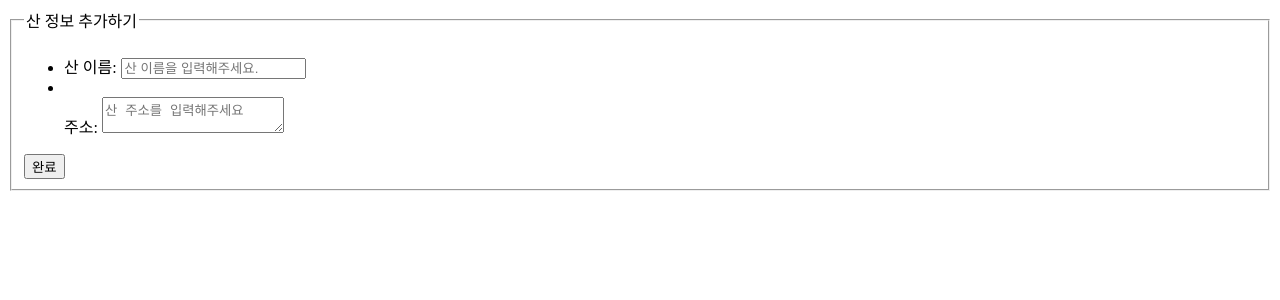
After one commit to miracle3070/Matdungsan, a Django app: page /addMountain/ in a window 1280 px wide. The commit adds this page. Shown: the top 300 px of the page. Run offline with Django 3.2, Linux system fonts and the light colour scheme.

Commit message:
Added adding mountain info page

```diff
--- a/Matdungsan/urls.py
+++ b/Matdungsan/urls.py
@@ -20,4 +20,5 @@ urlpatterns = [
     path('admin/', admin.site.urls),
     path('', include('pageapp.urls')),
     path('accounts/', include('accounts.urls')),
+    path('', include('mountains.urls')),
 ]
--- /dev/null
+++ b/mountains/templates/addMountain.html
@@ -0,0 +1,27 @@
+<!DOCTYPE html>
+<html lang="en">
+<head>
+    <meta charset="UTF-8">
+    <meta name="viewport" content="width=device-width, initial-scale=1.0">
+    <title>맛등산 산 정보 추가</title>
+</head>
+<body>
+    <fieldset>
+        <legend>산 정보 추가하기</legend>
+        <form method="POST" action="{% url 'mountains:addMountain' %}">
+            {% csrf_token %}
+            <ul>
+                <li>
+                    <label>산 이름: <input type="text" name="mountain_name" placeholder="산 이름을 입력해주세요."></label>
+                </li>
+                <li>
+                    <br>
+                    <label>주소: <textarea name="mountain_address" placeholder="산 주소를 입력해주세요"></textarea></label>
+                </li>
+            </ul>
+            <input type="submit" value="완료">
+        </form>
+    </fieldset>
+
+</body>
+</html>
--- /dev/null
+++ b/mountains/urls.py
@@ -0,0 +1,9 @@
+from django.urls import path
+from . import views
+
+app_name = 'mountains'
+
+urlpatterns = [
+    path("addMountain/", views.addMountain, name="addMountain"),
+
+]
--- a/mountains/views.py
+++ b/mountains/views.py
@@ -1,3 +1,9 @@
 from django.shortcuts import render
+from django.http import HttpResponse
 
 # Create your views here.
+
+def addMountain(request):
+    if request.method == "POST":
+        return HttpResponse("잘 되네!")
+    return render(request, "addMountain.html")
--- a/pageapp/templates/completeClimbing.html
+++ b/pageapp/templates/completeClimbing.html
@@ -15,5 +15,9 @@
         <input type="submit" value="완등">
     </form>
 
+    <h2>팔공산</h2>
+    <a href="{% url 'complete' {{user.id}}  %}"></a>
+    <button>완등하기</button>
+
 </body>
 </html>
```
Also changed, not shown: pageapp/templates/index.html (+10 -1 lines).
